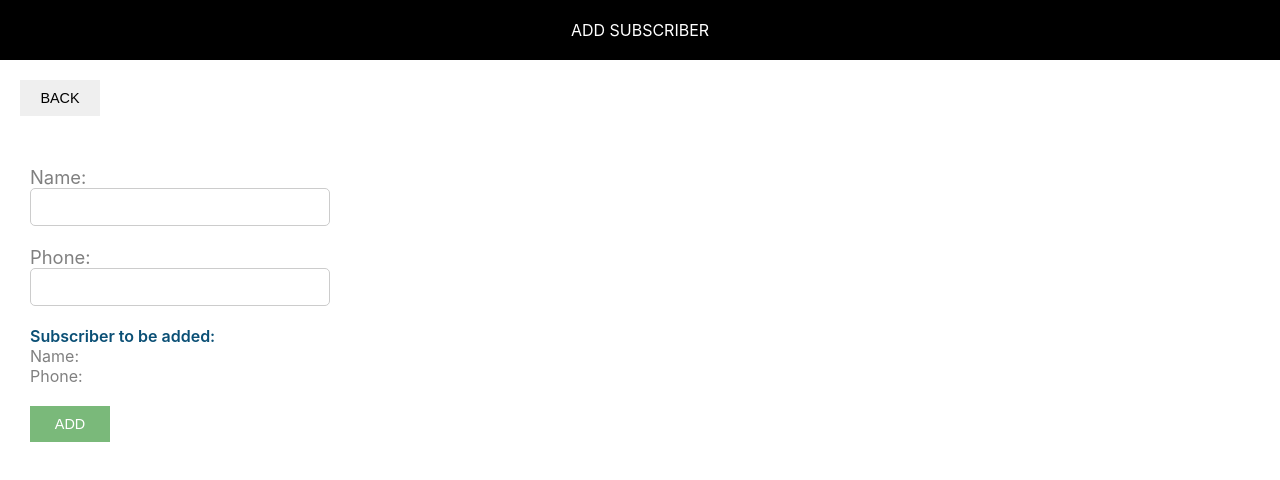
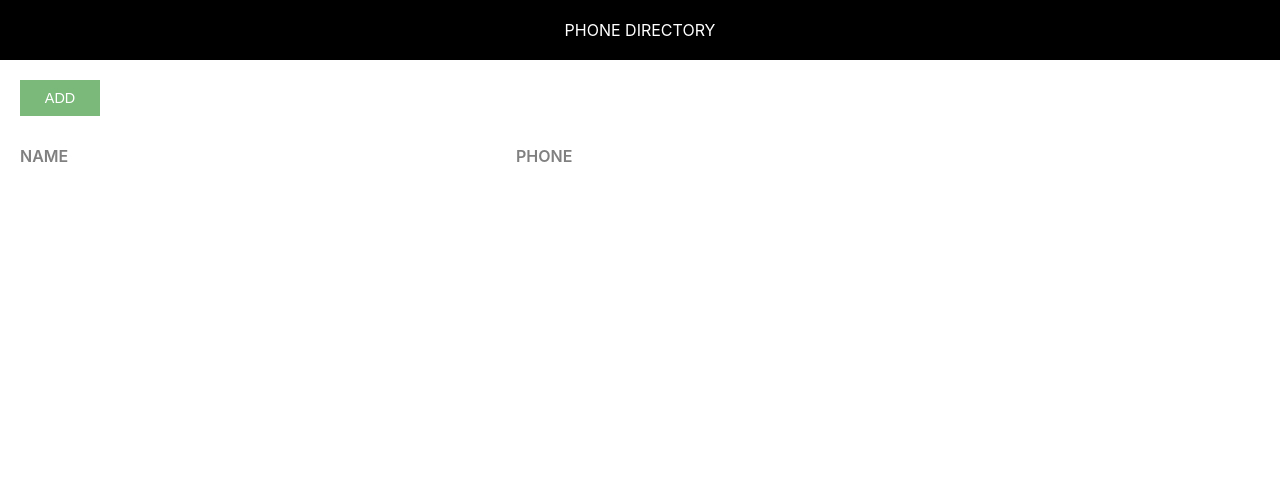
Before and after one commit to shaun-rasquinha/phone-directory, a React (Create React App) app: page / in a window 1280 px wide. Shown: the top 480 px of the page. Built offline with nearby package versions, Linux system fonts and the light colour scheme.

Commit message:
Added state in ‘AddSubscriber’ and ‘App’ components

```diff
--- a/src/AddSubscriber.js
+++ b/src/AddSubscriber.js
@@ -3,7 +3,24 @@ import Header from "./Header";
 import './AddSubscriber.css'
 
 class AddSubscriber extends Component{
+    constructor(){
+        super();
+        this.state = {
+            id: 0,
+            name: '',
+            phone: '',
+        }
+    }
+
+    inputChangedHandler = (e)=>{
+        const state = this.state;
+        state[e.target.name] = e.target.value;
+        this.setState(state);
+        console.log(this.state);
+    }
+
     render(){
+        const {name, phone} = this.state;
         return(
             <div>
                 <Header heading="Add Subscriber"></Header>
@@ -13,14 +30,14 @@ class AddSubscriber extends Component{
                 <form className="subscriber-form">
                     <label htmlFor="name" className="label-control">Name: </label><br>
                     </br>
-                    <input id="name" type="text" className="input-control" name="name"></input><br></br><br/>
+                    <input id="name" type="text" className="input-control" name="name" onChange={this.inputChangedHandler}></input><br></br><br/>
                     <label htmlFor="phone" className="label-control">Phone: </label><br>
                     </br>
-                    <input id="phone" type="text" className="input-control" name="phone"></input><br></br><br/>
+                    <input id="phone" type="text" className="input-control" name="phone" onChange={this.inputChangedHandler}></input><br></br><br/>
                     <div className="subscriber-info-container">
                         <span className="subscriber-to-add-heading">Subscriber to be added: </span><br/>
-                        <span className="subscriber-info">Name: </span><br/>
-                        <span className="subscriber-info">Phone: </span>
+                        <span className="subscriber-info">Name: {name}</span><br/>
+                        <span className="subscriber-info">Phone: {phone}</span>
 
                     </div>
                     <button type="submit" className="custom-btn add-btn">Add</button>
--- a/src/App.js
+++ b/src/App.js
@@ -3,22 +3,28 @@ import { Fragment } from "react";
 import Header from "./Header";
 import './App.css'
 
+// let subscriber = [
+    //   {
+    //     id: 1,
+    //     name: "Shilpa Bhat",
+    //     phone: "8888888888"
+    //   },
+    //   {
+    //     id: 2,
+    //     name: "Srishti",
+    //     phone: "9999999999"
+    //   }
+    // ]
 
 class App extends Component{
+
+  constructor(){
+    super();
+    this.state = {
+      subscribersListToShow: []
+    }
+  }
    render() {
-
-    let subscriber = [
-      {
-        id: 1,
-        name: "Shilpa Bhat",
-        phone: "8888888888"
-      },
-      {
-        id: 2,
-        name: "Srishti",
-        phone: "9999999999"
-      }
-    ]
     return (
       <Fragment>
         <div>
@@ -31,7 +37,7 @@ class App extends Component{
             <span className="grid-item phone-heading">Phone</span>
           </div>
           {
-            subscriber.map(sub =>{
+            this.state.subscribersListToShow.map(sub =>{
               return <div key={sub.id} className="grid-container">
                 <span className="grid-item">{sub.name}</span>
                 <span className="grid-item">{sub.phone}</span>
--- a/src/index.js
+++ b/src/index.js
@@ -9,7 +9,7 @@ import './common/Common.css'
 const root = ReactDOM.createRoot(document.getElementById('root'));
 root.render(
   <React.StrictMode>
-    <AddSubscriber/>
+    <App/>
   </React.StrictMode>
 );
 
```
